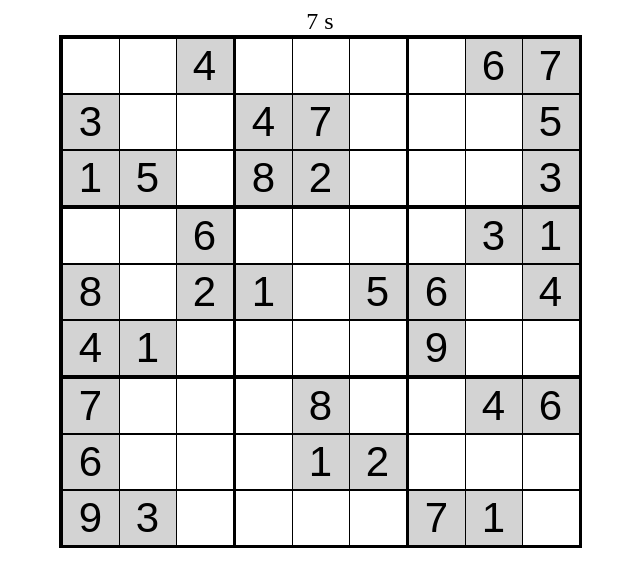
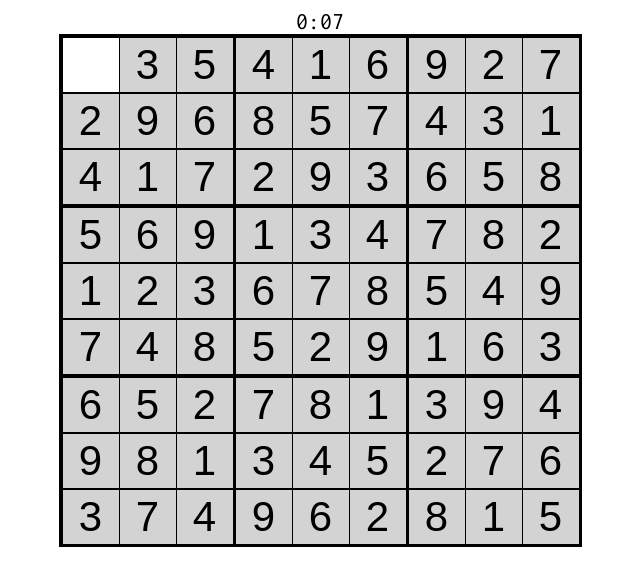
Before and after one commit to HarmonicChange/react-sudoku, a React app: page / in a window 1280 px wide. Shown: the whole page, without its empty margins (320-960 px from the left). Built offline with nearby package versions, Linux system fonts and the light colour scheme.

Commit message:
Completing puzzle stops timer and shows text

```diff
--- a/public/index.html
+++ b/public/index.html
@@ -4,6 +4,9 @@
     <meta charset="utf-8" />
     <link rel="icon" href="%PUBLIC_URL%/favicon.ico" />
     <meta name="viewport" content="width=device-width, initial-scale=1" />
+    <link rel="preconnect" href="https://fonts.gstatic.com">
+    <link rel="preconnect" href="https://fonts.gstatic.com">
+    <link href="https://fonts.googleapis.com/css2?family=Inconsolata&display=swap" rel="stylesheet">
     <meta name="theme-color" content="#000000" />
     <meta
       name="description"
--- a/src/components/Board.js
+++ b/src/components/Board.js
@@ -1,4 +1,4 @@
-import React, { useEffect, useState } from 'react'
+import React, { useState, useEffect, useRef } from 'react'
 import Square from './Square'
 
 function Board(props) {
@@ -20,12 +20,20 @@ function Board(props) {
     const [seconds, setSeconds] = useState(0)
     const [completed, setCompleted] = useState(false)
 
+    var myTimer = useRef();
+
     useEffect(() => {
-        var myTimer = setInterval(() => {
+        myTimer.current = setInterval(() => {
             setSeconds(seconds => seconds + 1)
         }, 1000)
         return () => clearInterval(myTimer)
     }, [])
+
+    useEffect(() => {
+        if(completed === true) {
+            clearInterval(myTimer.current)
+        }
+    }, [completed])
 
     const onChange = (index1, index2) => {
         return (event) => {
@@ -46,17 +54,22 @@ function Board(props) {
                 setPuzzle(newPuzzle)
             }
 
-            //TODO: Check that this works
-            /*
             if(checkComplete) {
                 setCompleted(true)
-            }*/
+            }
         }
     }
 
     //Formats seconds into mm:ss string
     const secondToString = (sec) => {
-        return Math.floor(sec / 60) + ":" + (sec % 60)
+        var mm = Math.floor(sec / 60)
+        var ss = sec % 60
+
+        if(ss < 10) {
+            return mm + ":0" + ss
+        } else {
+            return mm + ":" + ss
+        }
     }
 
     const checkComplete = () => {
@@ -64,6 +77,7 @@ function Board(props) {
         for(var i = 0; i < puzzle.length; i++) {
             for(var j = 0; j < puzzle[i].length; j++) {
                 if(puzzle[i][j] === 0) {
+                    console.log("has 0")
                     return false
                 }
             }
@@ -76,6 +90,7 @@ function Board(props) {
                 setOfNums.add(puzzle[i][j])
             }
             if(setOfNums.size < 9) {
+                console.log("row " + i)
                 return false
             }
         }
@@ -87,6 +102,7 @@ function Board(props) {
                 setOfNums.add(puzzle[j][i])
             }
             if(setOfNums.size < 9) {
+                console.log("col " + i)
                 return false
             }
         }
@@ -102,17 +118,19 @@ function Board(props) {
                 }
             }
             if(setOfNums.size < 9) {
+                console.log("square " + square)
                 return false
             }
         }
 
         //Passed all checks
+        console.log("Completed")
         return true
     }
 
     return (
         <React.Fragment>
-        <div id="timer">{seconds} s</div>
+        <div id="timer">{secondToString(seconds)}</div>
         <table><tbody>
             {
                 puzzle.map((value1, index1) => {
--- a/src/index.css
+++ b/src/index.css
@@ -36,6 +36,12 @@ tbody {
 }
 
 #timer {
+    font-family: 'Inconsolata', monospace;
     text-align: center;
     font-size: 24px;
 }
+
+.win-text {
+    text-align: center;
+    font-size: 24px;
+}
--- a/src/index.js
+++ b/src/index.js
@@ -4,16 +4,15 @@ import './index.css';
 import Board from './components/Board.js'
 
 ReactDOM.render(
-  <Board squares={ [[ 0, 0, 4,   0, 0, 0,   0, 6, 7 ],
-                    [ 3, 0, 0,   4, 7, 0,   0, 0, 5 ],
-                    [ 1, 5, 0,   8, 2, 0,   0, 0, 3 ],
-
-                    [ 0, 0, 6,   0, 0, 0,   0, 3, 1 ],
-                    [ 8, 0, 2,   1, 0, 5,   6, 0, 4 ],
-                    [ 4, 1, 0,   0, 0, 0,   9, 0, 0 ],
-
-                    [ 7, 0, 0,   0, 8, 0,   0, 4, 6 ],
-                    [ 6, 0, 0,   0, 1, 2,   0, 0, 0 ],
-                    [ 9, 3, 0,   0, 0, 0,   7, 1, 0 ]] }/>,
-  document.getElementById('root')
+  <Board squares={
+    [[0,3,5,4,1,6,9,2,7],
+    [2,9,6,8,5,7,4,3,1],
+    [4,1,7,2,9,3,6,5,8],
+    [5,6,9,1,3,4,7,8,2],
+    [1,2,3,6,7,8,5,4,9],
+    [7,4,8,5,2,9,1,6,3],
+    [6,5,2,7,8,1,3,9,4],
+    [9,8,1,3,4,5,2,7,6],
+    [3,7,4,9,6,2,8,1,5]] }/>,
+    document.getElementById('root')
 );
```
